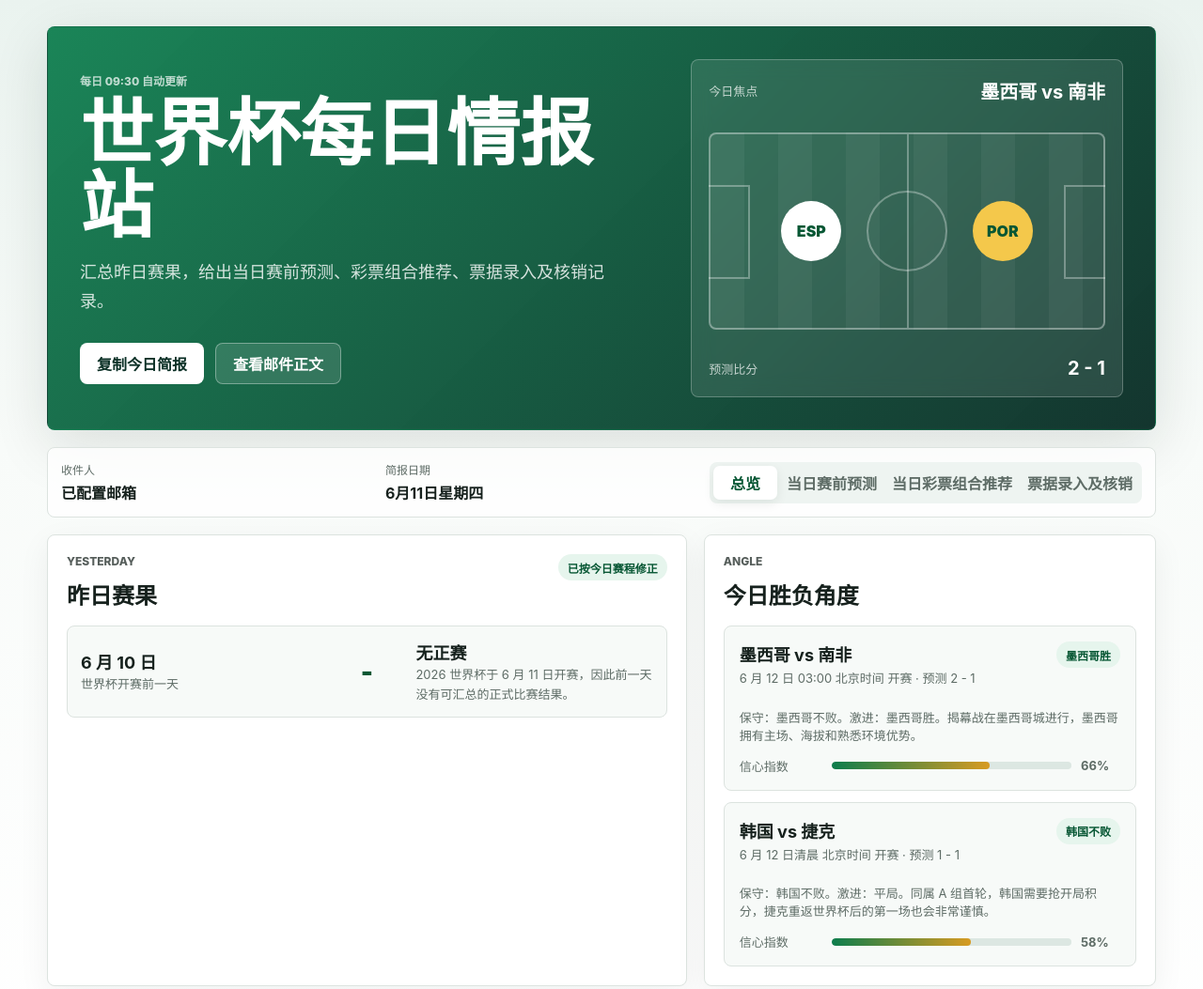
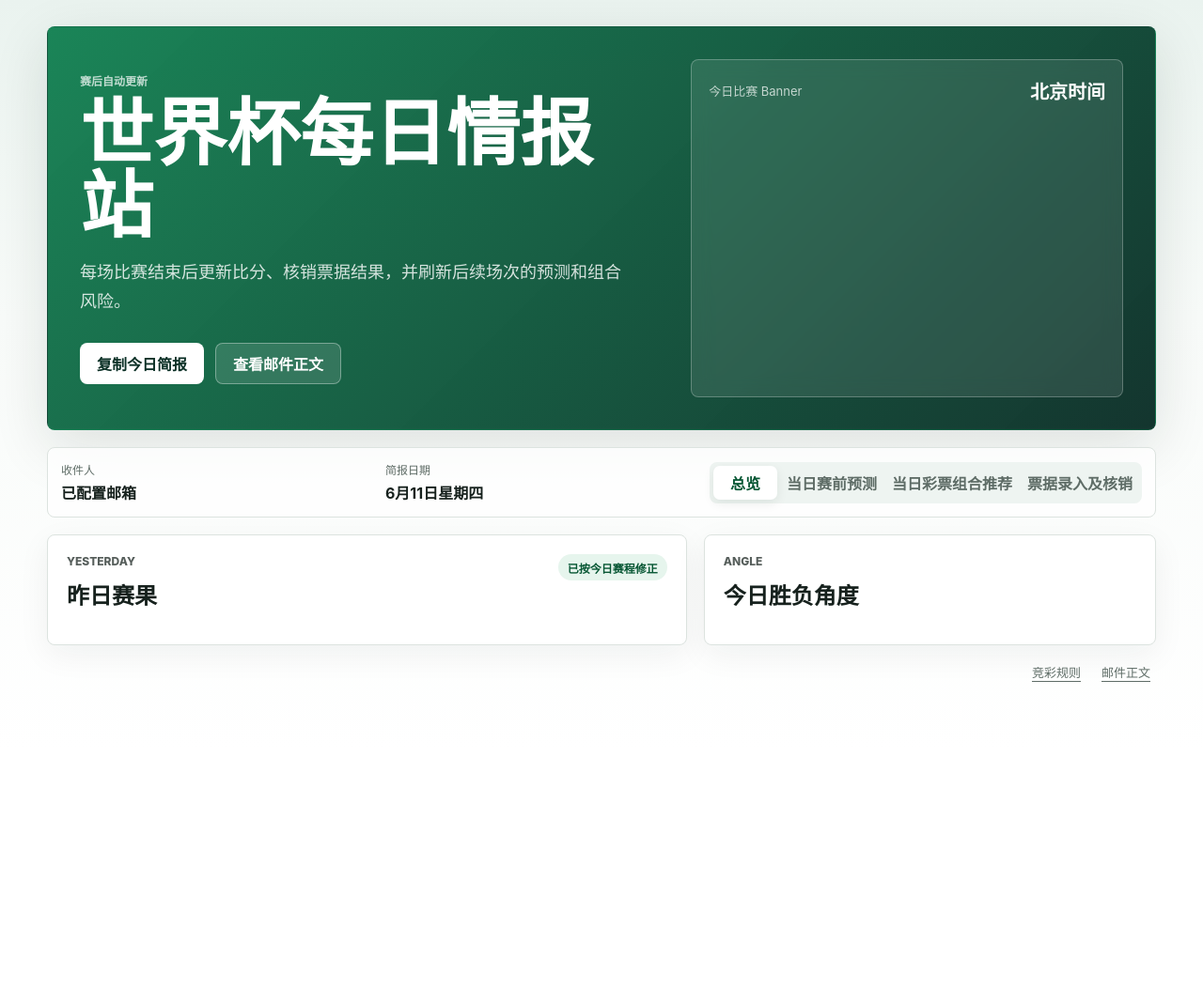
Before and after one commit to jzhupup123/worldcup-lottery-advisor, a plain HTML site: page index.html in a window 1280 px wide. Shown: the top 1053 px of the page at 94% size. After the commit the page ends 800 px from the top, so only its background shows below. Drawn offline with Linux system fonts and the light colour scheme; a script that the page names is missing.

Commit message:
Publish ticket records and live match update layout

```diff
--- a/index.html
+++ b/index.html
@@ -10,29 +10,20 @@
     <main class="app-shell">
       <section class="hero">
         <div class="hero-copy">
-          <p class="eyebrow">每日 09:30 自动更新</p>
+          <p class="eyebrow">赛后自动更新</p>
           <h1>世界杯每日情报站</h1>
-          <p class="lede">汇总昨日赛果，给出当日赛前预测、彩票组合推荐、票据录入及核销记录。</p>
+          <p class="lede">每场比赛结束后更新比分、核销票据结果，并刷新后续场次的预测和组合风险。</p>
           <div class="hero-actions">
             <button class="primary-button" id="copyBrief" type="button">复制今日简报</button>
             <a class="secondary-button" href="#emailBody">查看邮件正文</a>
           </div>
         </div>
-        <div class="scoreboard" aria-label="今日重点比赛">
+        <div class="scoreboard" aria-label="今日比赛焦点">
           <div class="scoreboard-top">
-            <span>今日焦点</span>
-            <strong id="focusMatch">西班牙 vs 葡萄牙</strong>
+            <span>今日比赛 Banner</span>
+            <strong>北京时间</strong>
           </div>
-          <div class="pitch">
-            <div class="center-circle"></div>
-            <div class="pitch-line"></div>
-            <div class="team left">ESP</div>
-            <div class="team right">POR</div>
-          </div>
-          <div class="prediction">
-            <span>预测比分</span>
-            <strong id="focusScore">2 - 1</strong>
-          </div>
+          <div class="match-banner-track" id="matchBannerTrack"></div>
         </div>
       </section>
 
```
